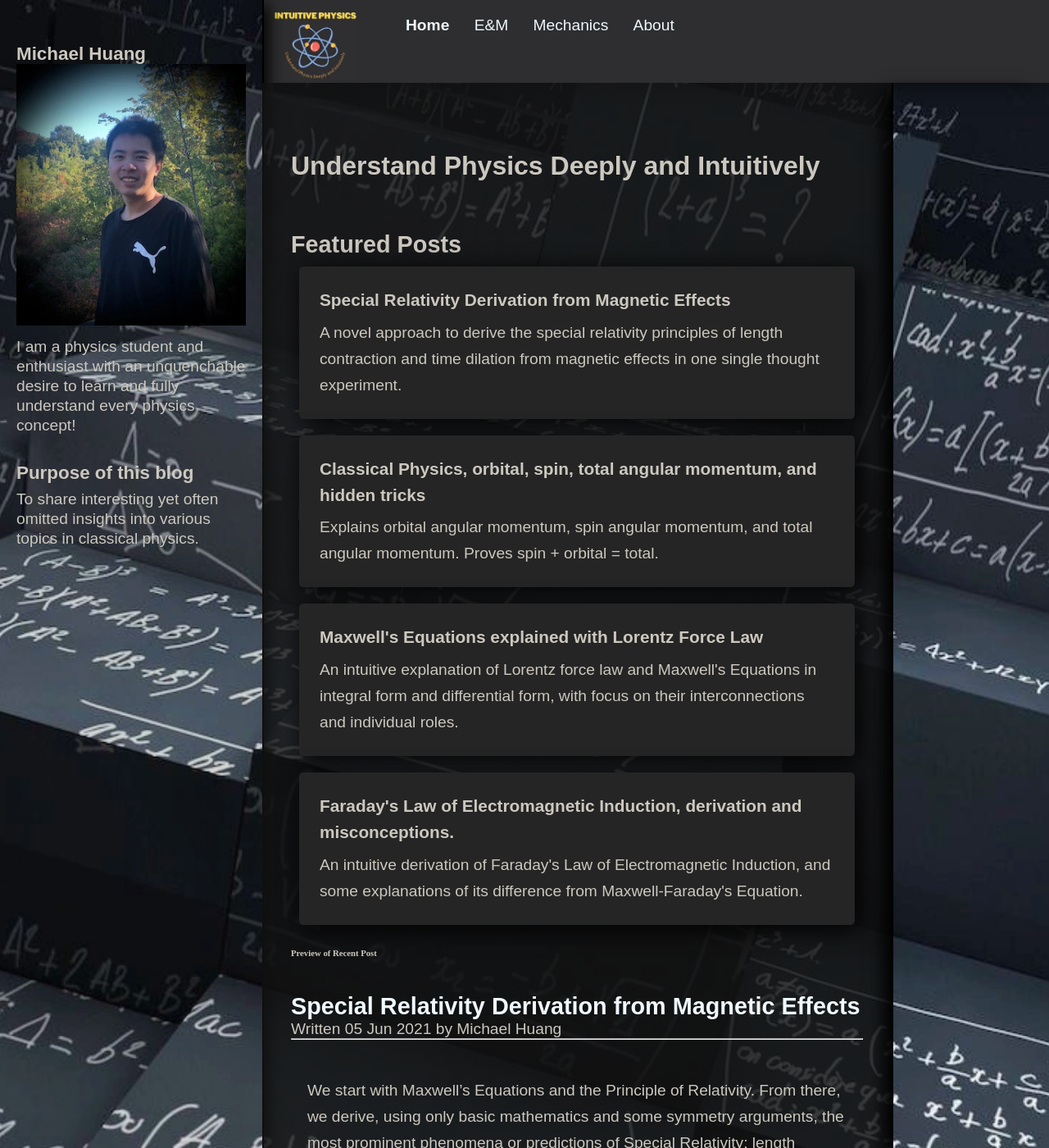
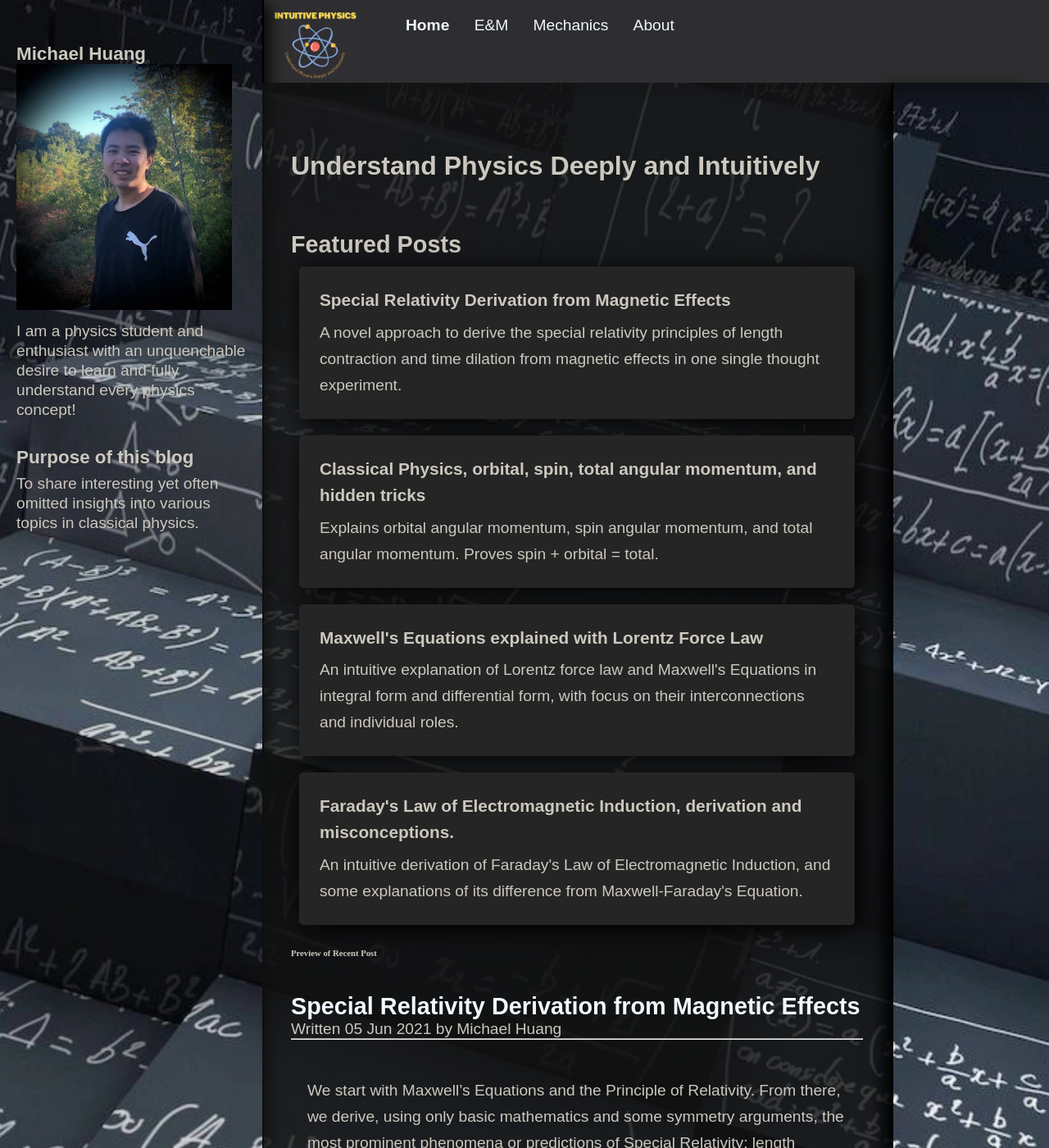
Before and after one commit to IntuitivePhysics/IntuitivePhysics, a Jekyll site: the page built from index.html, in a window 1280 px wide and 1400 px high. Shown: the whole window at 82% size. Built offline with Jekyll 4.4.1, drawn with Linux system fonts in a browser that asks for light colours.

Commit message:
image size

```diff
--- a/_layouts/default.html
+++ b/_layouts/default.html
@@ -26,7 +26,7 @@
     <div class="sidebar">
         <div class="nice-text condensed">
             <h4>Michael Huang</h4>
-            <img src="/assets/images/selfie.webp" alt="Image of Michael Huang">
+            <img id="selfie" src="/assets/images/selfie.webp" alt="Image of Michael Huang">
             <p>I am a physics student and enthusiast with an unquenchable
                 desire to learn and fully understand every physics concept!</p>
             <h4>Purpose of this blog</h4>
@@ -36,8 +36,8 @@
     <div class="mainbody">
         <header>
             <div class="float-child">
-                <a href="/index.html">
-                    <img class="logo" src="/assets/images/Intuitive-Physics.webp" alt="Intuitive Physics Logo">
+                <a href="/">
+                    <img id="logo" src="/assets/images/Intuitive-Physics.webp" alt="Intuitive Physics Logo">
                 </a>
             </div>
             <div class="float-child">
--- a/_sass/main.scss
+++ b/_sass/main.scss
@@ -151,11 +151,16 @@ img{
     max-height: auto;
 }
 
-.logo{
+#selfie{
+    width: 263px;
+    height: 300px;
+}
+
+#logo{
     margin: 15px;
     margin-bottom: 0;
-    max-width: 100px;
-    max-height: 100px;
+    width: 100px;
+    height: 82px;
 }
 
 .post-box{
@@ -251,7 +256,7 @@ footer{
         box-shadow: 5px 5px 20px 0px rgb(0, 0, 0);
         width:25%;
         height: 100%;
-        overflow-y: hidden;
+        overflow-y: scroll;
     }
     .mainbody{
         width: 75%;
```
